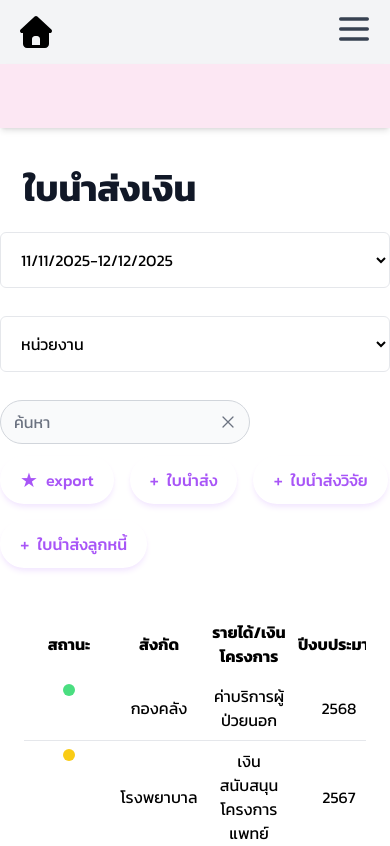
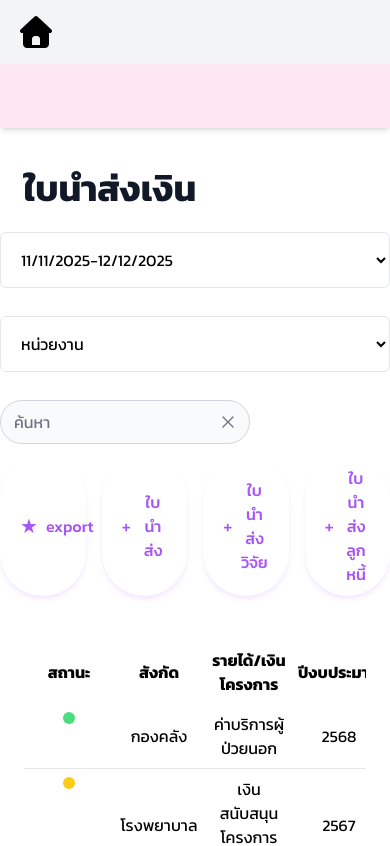
Before and after one commit to rinInwza007/demo_ui, a Vue app: page / in a window 390 px wide. Shown: the top 846 px of the page. Built offline with nearby package versions, Linux system fonts and the light colour scheme.

Commit message:
clean_flowder

```diff
--- a/src/components/bar/navbar.vue
+++ b/src/components/bar/navbar.vue
@@ -49,40 +49,17 @@
           </svg>
         </div>
 
-        <!-- Mobile menu button -->
-        <div class="md:hidden">
-          <button @click="toggleMenu">
-            <svg
-              class="w-10 h-10 text-gray-700"
-              fill="none"
-              stroke="currentColor"
-              stroke-width="2"
-              viewBox="0 0 24 24"
-            >
-              <path stroke-linecap="round" stroke-linejoin="round" d="M4 6h16M4 12h16M4 18h16" />
-            </svg>
-          </button>
-        </div>
+
       </div>
     </div>
 
-    <!-- Mobile Menu -->
-    <div v-if="isOpen" class="md:hidden bg-white border-t">
-      <a href="#" class="mobile-nav-link">Home</a>
-      <a href="#" class="mobile-nav-link">About</a>
-      <a href="#" class="mobile-nav-link">Services</a>
-      <a href="#" class="mobile-nav-link">Contact</a>
-      <div class="p-4">
-        <button class="w-full bg-blue-600 text-white px-4 py-2 rounded-lg">Sign In</button>
-      </div>
-    </div>
+
   </nav>
 </template>
 
 <script setup>
-import { ref } from 'vue'
-const isOpen = ref(false)
-const toggleMenu = () => (isOpen.value = !isOpen.value)
+
+
 </script>
 
 <style scoped>
--- a/src/components/bar/secoudnavbar.vue
+++ b/src/components/bar/secoudnavbar.vue
@@ -1,7 +1,7 @@
 <template>
   <nav class="fixed top-0 left-0 w-full z-50 bg-pink-100 shadow-md">
 
-  <div class="max-w-7xl mx-auto px-4 sm:px-6 lg:px-8">
+  <div class="grid max-w-7xl mx-auto px-4 sm:px-6 lg:px-8">
 
     <!-- ความสูงของ bar -->
     <div class="flex items-center justify-between h-16">
--- a/src/pages/money.vue
+++ b/src/pages/Document/SaveDebtor/index.vue
@@ -1,17 +1,4 @@
 <template>
-  <div>
-
-  </div>
-</template>
-
-<script setup>
-
-</script>
-
-<style lang="scss" scoped>
-
-</style>
-a<template>
   <div >
     <!-- Navbar / second navbar -->
     <Navbar class="fixed top-0 left-0 w-full z-50" />
@@ -116,7 +103,6 @@ a<template>
 
 import Navbar from '@/components/bar/navbar.vue'
 import SecondNavbar from '@/components/bar/secoudnavbar.vue'
-import inputtext from '@/components/input/inputtext.vue'
 import Selects from '@/components/input/select.vue'
 
 </script>
--- a/src/pages/home.vue
+++ b/src/pages/Main/index.vue
@@ -34,7 +34,7 @@
         <div>
           <search />
         </div>
-        <div class="flex flex-wrap gap-4">
+        <div class="grid grid-cols-4 gap-4">
     <phillbutton
       v-for="btn in actions"
       :key="btn.key"
--- a/src/pages/pdf.vue
+++ b/src/pages/Pdf/pdfview.vue
@@ -19,13 +19,13 @@
 <script setup>
 import { reactive, defineProps } from 'vue'
 import pdfMake from 'pdfmake/build/pdfmake'
-import { vfs, fonts } from '../assets/fonts.js'
+import { vfs, fonts } from '../../assets/fonts.js'
 
 pdfMake.vfs = vfs
 pdfMake.fonts = fonts
 
 // ถ้าต่อไปจะใช้ค่าจากหน้าก่อนหน้า ก็เอา props นี้ไปต่อได้เลย
-const props = defineProps({
+const props = defineProps(    {
   ktb1Amount: Number,
   ktb2Amount: Number,
   ktb3Amount: Number,
--- a/src/pages/blade_doc.vue
+++ /dev/null
@@ -1,7 +0,0 @@
-<template>
-  <div></div>
-</template>
-
-<script setup></script>
-
-<style lang="scss" scoped></style>
--- a/src/pages/overwill.vue
+++ /dev/null
@@ -1,12 +0,0 @@
-<template>
-  <div class="min-h-screen flex flex-col items-center pt-20">
-    <!-- ✅ Navbar -->
-    <Navbar />
-    <secoudnavbar />
-  </div>
-</template>
-
-<script setup>
-import Navbar from '@/components/bar/navbar.vue'
-import secoudnavbar from '@/components/bar/secoudnavbar.vue'
-</script>
```
Also changed, not shown: src/router/index.js (+9 -6 lines), src/pages/Document/Waybill/index.vue (renamed from src/pages/createblade.vue), src/pages/Document/WaybillDebtor/index.vue (renamed from src/pages/createblades.vue), src/pages/Document/WaybillResearch/index.vue (added).
